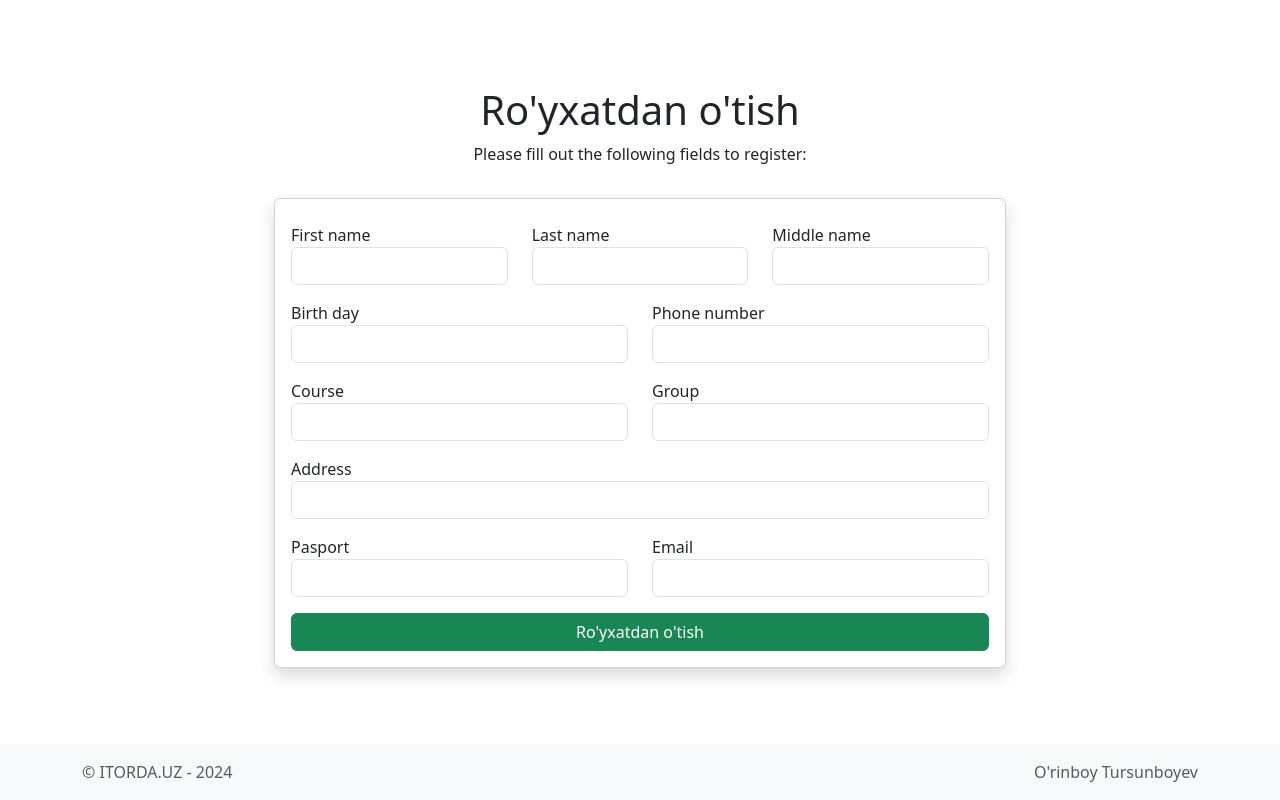
After one commit to urinboy/basic, a Yii app: template views/user/register.php in a window 1280 px wide. The commit adds this page. Run offline with PHP 8.4 and a stand-in for Yii, Linux system fonts and the light colour scheme; the template is opened without the code that fills it, so the values that code supplies are empty; form fields are guessed from the names that the template uses; some libraries are stand-ins or nearby versions.

Commit message:
Add Register Form

```diff
--- a/components/LanguageDropdown.php
+++ b/components/LanguageDropdown.php
@@ -53,7 +53,7 @@ class LanguageDropdown extends Dropdown {
         if (self::$_labels === null) {
             self::$_labels = [
                 'uz' => 'O\'zbek',
-                'kar' => 'Qaraqalpaq',
+                'kaa' => 'Qaraqalpaq',
                 'ru' => 'Русский',
                 'en' => 'English',
             ];
--- a/config/web.php
+++ b/config/web.php
@@ -70,7 +70,7 @@ $config = [
             'showScriptName' => false,
             'rules' => [
             ],
-            'languages' => ['uz', 'ru', 'en', 'kar'],
+            'languages' => ['uz', 'ru', 'en', 'kaa'],
         ],
 
     ],
--- a/messages/en/app.php
+++ b/messages/en/app.php
@@ -10,7 +10,10 @@
         "Biz haqimizda" => "About",
         "Yangiliklar" => "News",
         "Bog'lanish" => "Contact",
+
+        // kirish chiqish ro'yxatga olish
         "Kirish" => "Login",
+        "Ro'yxatdan o'tish" => "Register",
         "Profil" => "Profile",
         "Chiqish (" => "Log out (",
 
--- a/messages/kar/app.php
+++ b/messages/kaa/app.php
@@ -8,9 +8,12 @@
         "Biz haqimizda" => "Biz haqimizda",
         "Yangiliklar" => "Jan'iliqlar",
         "Bog'lanish" => "Baylanis",
+
+        // kirish chiqish ro'yxatga olish
         "Kirish" => "Kiriw",
+        "Ro'yxatdan o'tish" => "Ag'za boliw",
         "Profil" => "Profil",
-        "Chiqish (" => "Shig\'iw (",
+        "Chiqish (" => "Shig'iw (",
 
         // Xatoliklar
         "Yuqoridagi xato veb-server sizning so'rovingizni ko'rib chiqayotganda sodir bo'ldi." => "Joqarıdaǵı qáte veb-server sizdiń sorawıńızdı kórip shıǵıp atırǵanda júz berdi.",
--- a/messages/ru/app.php
+++ b/messages/ru/app.php
@@ -10,7 +10,10 @@
         "Biz haqimizda" => "О нас",
         "Yangiliklar" => "Новости",
         "Bog'lanish" => "Связь",
+
+        // kirish chiqish ro'yxatga olish
         "Kirish" => "Войти",
+        "Ro'yxatdan o'tish" => "Регистрация",
         "Profil" => "Профиль",
         "Chiqish (" => "Выход (",
 
--- a/messages/uz/app.php
+++ b/messages/uz/app.php
@@ -9,7 +9,10 @@
         "Biz haqimizda" => "Biz haqimizda",
         "Yangiliklar" => "Yangiliklar",
         "Bog'lanish" => "Bog'lanish",
+
+        // Kirish chiqish ro'yxatga olish
         "Kirish" => "Kirish",
+        "Ro'yxatdan o'tish" => "Ro'yxatdan o'tish",
         "Profil" => "Profil",
         "Chiqish (" => "Chiqish (",
 
--- a/views/layouts/main.php
+++ b/views/layouts/main.php
@@ -67,7 +67,10 @@ $this->registerLinkTag(['rel' => 'icon', 'type' => 'image/x-icon', 'href' => Yii
     if (Yii::$app->user->isGuest) {
         echo Nav::widget([
             'options' => ['class' => 'navbar-nav'],
-            'items' => [['label' => Yii::t('app', 'Kirish'), 'url' => ['/site/login']]],
+            'items' => [
+                    ['label' => Yii::t('app', 'Kirish'), 'url' => ['/site/login']],
+                    ['label' => Yii::t('app', 'Ro\'yxatdan o\'tish'), 'url' => ['/user/register']]
+            ],
         ]);
     } else {
         echo Nav::widget([
--- /dev/null
+++ b/views/user/register.php
@@ -0,0 +1,91 @@
+<?php
+
+/** @var yii\web\View $this */
+/** @var yii\bootstrap5\ActiveForm $form */
+
+/** @var app\models\LoginForm $model */
+
+use yii\bootstrap5\ActiveForm;
+use yii\bootstrap5\Html;
+
+$this->title = Yii::t('app', 'Ro\'yxatdan o\'tish');
+$this->params['breadcrumbs'][] = $this->title;
+?>
+<div class="site-login">
+    <div class="row justify-content-center">
+        <div class="col-lg-12 m-3">
+            <h1 class="d-flex justify-content-center"> <?= Html::encode($this->title) ?></h1>
+            <p class="d-flex justify-content-center">Please fill out the following fields to register:</p>
+        </div>
+    </div>
+    <div class="row justify-content-center">
+        <div class="col-lg-8">
+            <div class="card shadow">
+                <div class="card-title">
+                </div>
+                <div class="card-body">
+                    <?php $form = ActiveForm::begin() ?>
+                    <div class="row">
+                        <div class="col-lg-4"><?php echo $form->field($model, 'first_name')?></div>
+                        <div class="col-lg-4"><?php echo $form->field($model, 'last_name')?></div>
+                        <div class="col-lg-4"><?php echo $form->field($model, 'middle_name')?></div>
+                    </div>
+                    <div class="row">
+                        <div class="col-lg-6"><?php echo $form->field($model, 'birth_day')?></div>
+                        <div class="col-lg-6"><?php echo $form->field($model, 'phone_number')?></div>
+                    </div>
+                    <div class="row">
+                        <div class="col-lg-6"><?php echo $form->field($model, 'course')?></div>
+                        <div class="col-lg-6"><?php echo $form->field($model, 'group')?></div>
+                    </div>
+                    <div class="row">
+                        <div class="col-lg-12"><?php echo $form->field($model, 'address')?></div>
+                        <div class="col-lg-6"><?php echo $form->field($model, 'pasport')?></div>
+                        <div class="col-lg-6"><?php echo $form->field($model, 'email')?></div>
+                    </div>
+
+                    <?php echo Html::button(Yii::t('app','Ro\'yxatdan o\'tish'), ['type' => 'submit','class' => 'btn btn-success w-100']) ?>
+
+                    <?php ActiveForm::end() ?>
+                </div>
+            </div>
+        </div>
+
+
+<!--        --><?php //debug($model); ?>
+<!--        <div class="col-lg-5">-->
+<!---->
+<!--            --><?php //$form = ActiveForm::begin([
+//                'id' => 'login-form',
+//                'fieldConfig' => [
+//                    'template' => "{label}\n{input}\n{error}",
+//                    'labelOptions' => ['class' => 'col-lg-1 col-form-label mr-lg-3'],
+//                    'inputOptions' => ['class' => 'col-lg-3 form-control'],
+//                    'errorOptions' => ['class' => 'col-lg-7 invalid-feedback'],
+//                ],
+//            ]); ?>
+<!---->
+<!--            --><?php //= $form->field($model, 'username')->textInput(['autofocus' => true]) ?>
+<!---->
+<!--            --><?php //= $form->field($model, 'password')->passwordInput() ?>
+<!---->
+<!--            --><?php //= $form->field($model, 'rememberMe')->checkbox([
+//                'template' => "<div class=\"custom-control custom-checkbox\">{input} {label}</div>\n<div class=\"col-lg-8\">{error}</div>",
+//            ]) ?>
+<!---->
+<!--            <div class="form-group">-->
+<!--                <div>-->
+<!--                    --><?php //= Html::submitButton('Login', ['class' => 'btn btn-primary', 'name' => 'login-button']) ?>
+<!--                </div>-->
+<!--            </div>-->
+<!---->
+<!--            --><?php //ActiveForm::end(); ?>
+<!---->
+<!--            <div style="color:#999;">-->
+<!--                You may login with <strong>admin/admin</strong> or <strong>demo/demo</strong>.<br>-->
+<!--                To modify the username/password, please check out the code <code>app\models\User::$users</code>.-->
+<!--            </div>-->
+<!---->
+<!--        </div>-->
+    </div>
+</div>
```
Also changed, not shown: controllers/UserController.php (+13 -0 lines), models/RegistrationForm.php (added, +28 -0 lines), views/site/login.php (+17 -9 lines).
